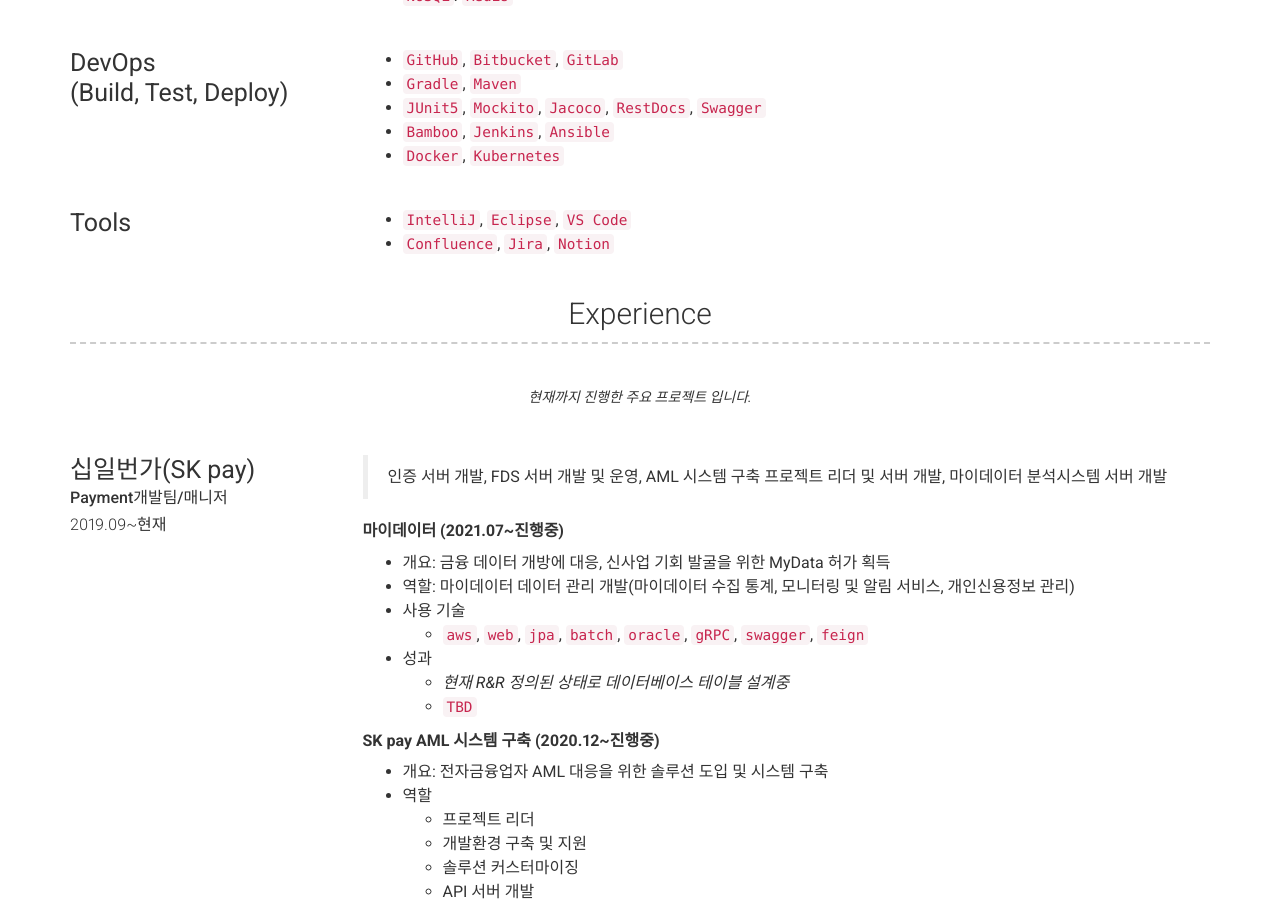
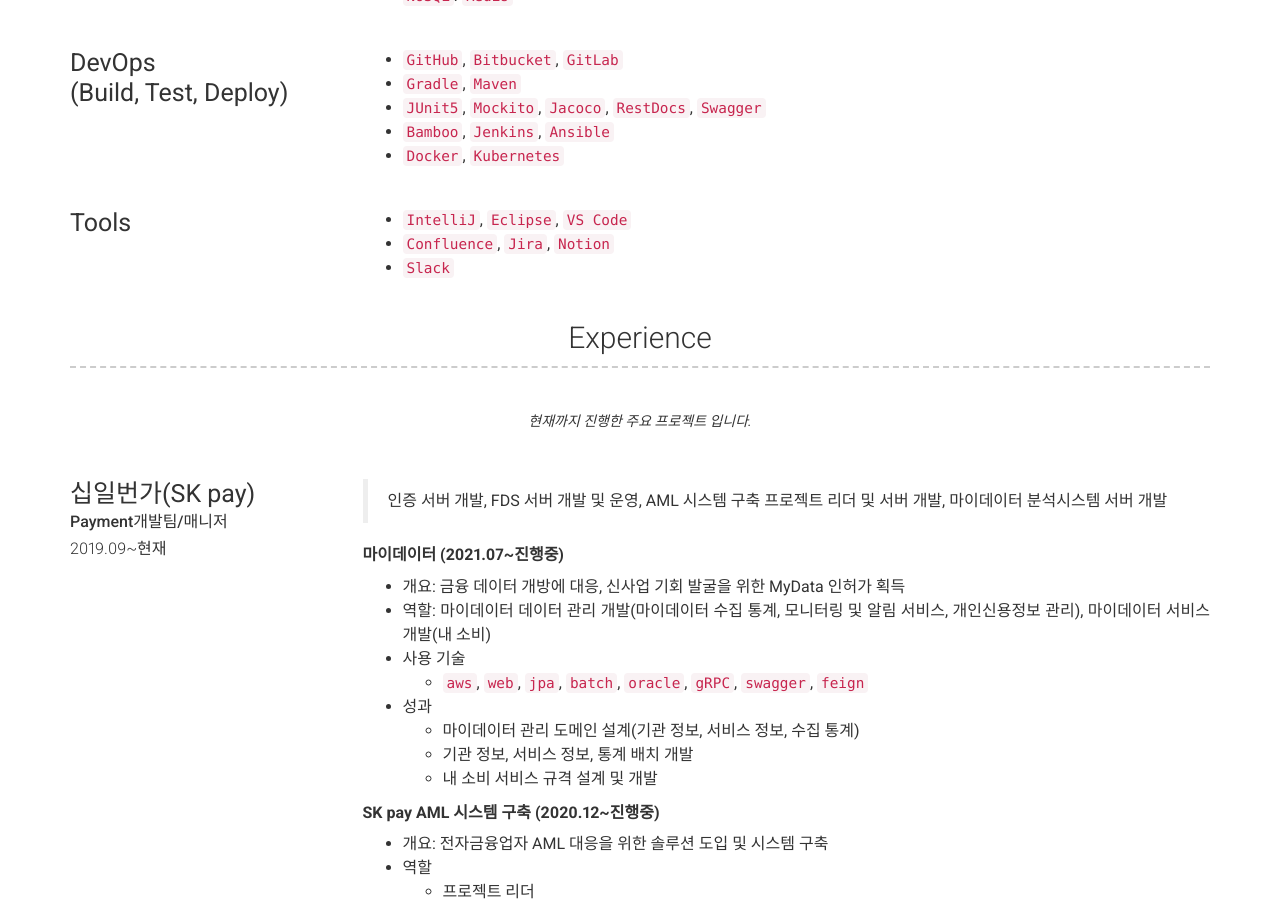
Before and after one commit to lcalmsky/resume, a Jekyll site: the page built from index.md, in a window 1280 px wide and 900 px high, scrolled down 1128 px. Built offline with Jekyll 4.4.1, drawn with Linux system fonts in a browser that asks for light colours; nearby versions of some CDN libraries; some of the changed text lies outside the part shown.

Commit message:
Update _config.yml

```diff
--- a/_config.yml
+++ b/_config.yml
@@ -71,7 +71,7 @@
 
   다양한 개발자들과 `커뮤니케이션`하는 것을 좋아하고 같이 `좋은 개발 문화`를 만들어나가길 희망합니다.
 
-  관심 분야 : <mark>back-end</mark>, <mark>DevOps</mark>, <mark>cloud</mark>, <mark>Container Orchestration</mark>, <mark>TDD</mark>, <mark>documentation</mark>
+  관심 분야 : <mark>back-end</mark>, <mark>DevOps</mark>, <mark>cloud</mark>, <mark>TDD</mark>, <mark>DDD</mark>, <mark>documentation</mark>
 
 content:
   - title: Skill
@@ -109,6 +109,7 @@
         description: |
           - `IntelliJ`, `Eclipse`, `VS Code`
           - `Confluence`, `Jira`, `Notion`
+          - `Slack`
   - title: Experience
     layout: list
     content:
@@ -123,13 +124,14 @@
           > 인증 서버 개발, FDS 서버 개발 및 운영, AML 시스템 구축 프로젝트 리더 및 서버 개발, 마이데이터 분석시스템 서버 개발
 
           <strong>마이데이터 (2021.07~진행중)</strong>
-          * 개요: 금융 데이터 개방에 대응, 신사업 기회 발굴을 위한 MyData 허가 획득
-          * 역할: 마이데이터 데이터 관리 개발(마이데이터 수집 통계, 모니터링 및 알림 서비스, 개인신용정보 관리)
+          * 개요: 금융 데이터 개방에 대응, 신사업 기회 발굴을 위한 MyData 인허가 획득
+          * 역할: 마이데이터 데이터 관리 개발(마이데이터 수집 통계, 모니터링 및 알림 서비스, 개인신용정보 관리), 마이데이터 서비스 개발(내 소비)
           * 사용 기술
             * `aws`, `web`, `jpa`, `batch`, `oracle`, `gRPC`, `swagger`, `feign`
           * 성과
-            * <i>현재 R&R 정의된 상태로 데이터베이스 테이블 설계중</i>
-            * `TBD`
+            * 마이데이터 관리 도메인 설계(기관 정보, 서비스 정보, 수집 통계)
+            * 기관 정보, 서비스 정보, 통계 배치 개발
+            * 내 소비 서비스 규격 설계 및 개발
 
           <strong>SK pay AML 시스템 구축 (2020.12~진행중)</strong>
           * 개요: 전자금융업자 AML 대응을 위한 솔루션 도입 및 시스템 구축
```
